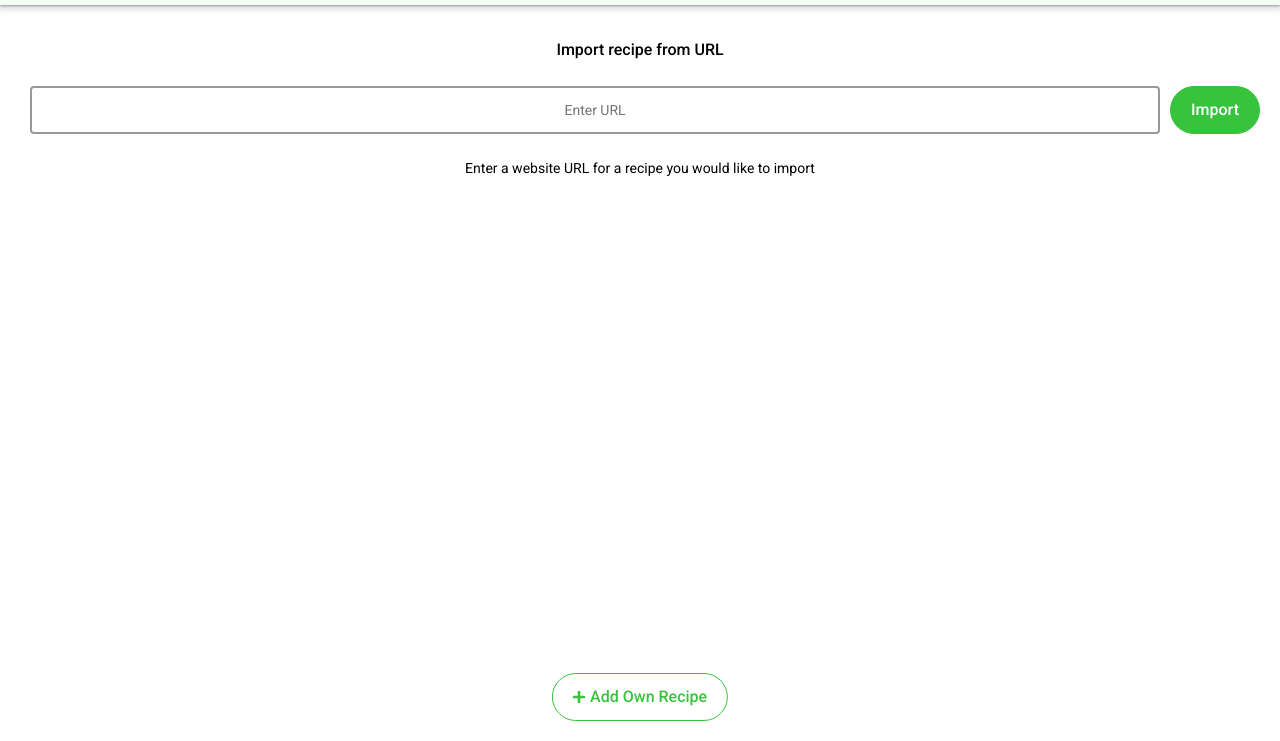
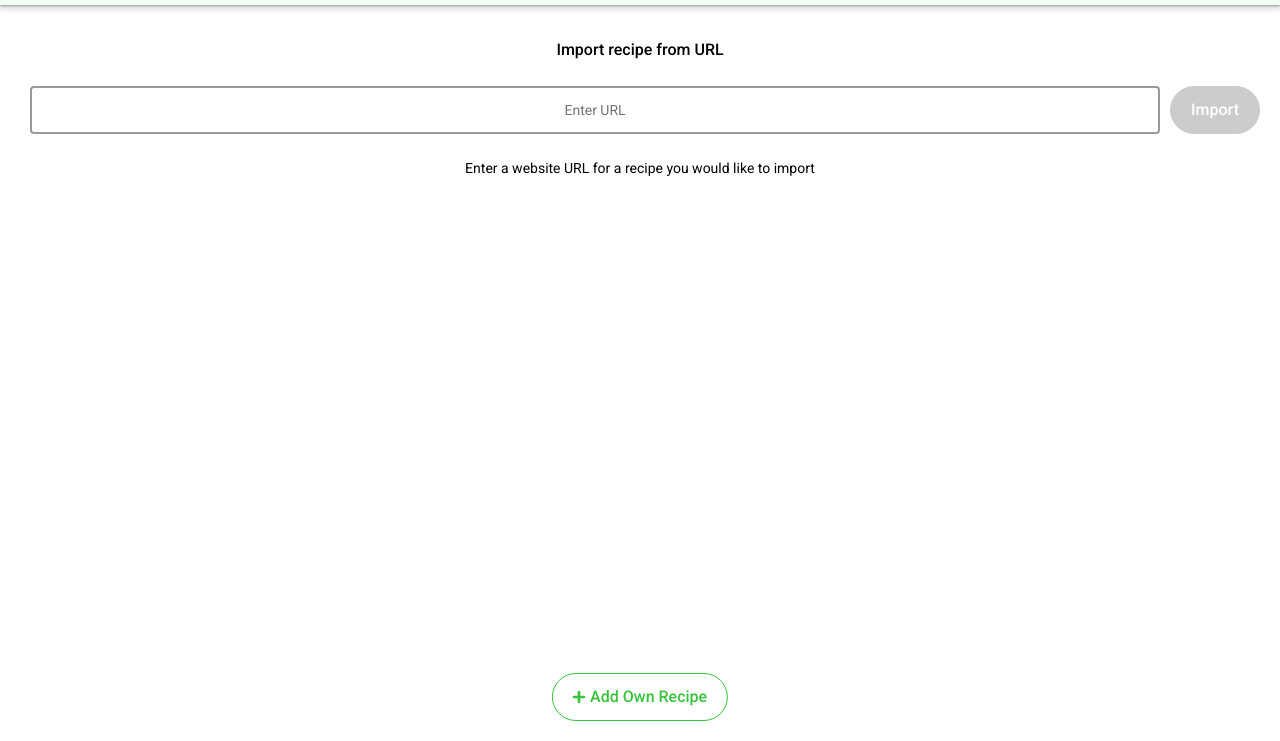
Before and after one commit to leesavage09/my_recipe_book, a Gatsby site: page /add-recipe in a window 1280 px wide. Shown: the part 59-800 px from the top of the page. Built offline with nearby package versions, Linux system fonts and the light colour scheme; Gatsby itself is replaced by a stand-in of ours.

Commit message:
import recipe button disabled when no input

```diff
--- a/src/pages/add-recipe.js
+++ b/src/pages/add-recipe.js
@@ -20,7 +20,7 @@ const AddRecipe = () => {
             <h2>Import recipe from URL</h2>
             <div className={input_container}>
                 <Input placeholder="Enter URL" onChange={e => setUrl(e.target.value)} />
-                <Button primaryCTA={true} onClick={handleImport}>Import</Button>
+                <Button disabled={!url} primaryCTA={true} onClick={handleImport}>Import</Button>
             </div>
             <p>Enter a website URL for a recipe you would like to import</p>
             <Button
```
